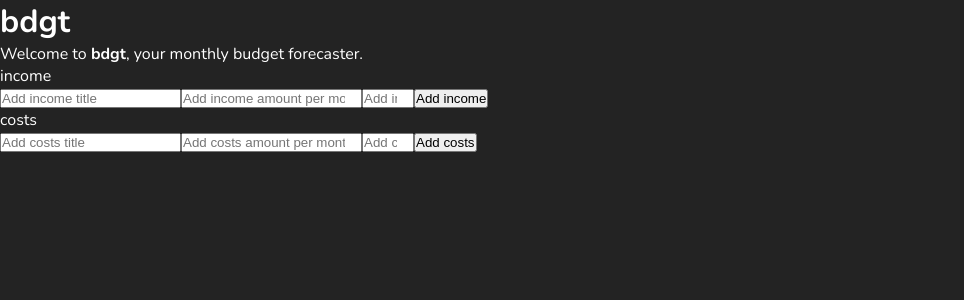
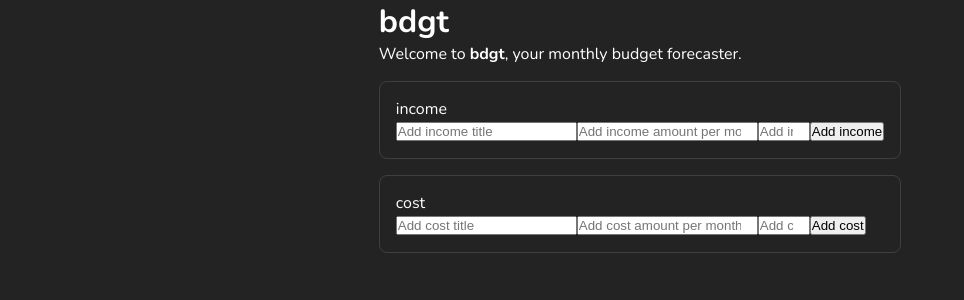
Before and after one commit to robertpauldev/projects, a React (Vite) app in the folder bdgt/: page / in a window 1280 px wide. Shown: the top 300 px of the page, without its empty margins (0-964 px from the left). Built offline with nearby package versions, Linux system fonts and the light colour scheme.

Commit message:
feat: adding `App` style module and improvements

```diff
--- a/bdgt/src/App.tsx
+++ b/bdgt/src/App.tsx
@@ -1,5 +1,6 @@
 import { useState, useEffect, useMemo } from "react";
 import "./App.css";
+import styles from "./app.module.scss";
 import Form from "./components/form/form";
 import Table from "./components/table/table";
 import type { TableEntry } from "./types";
@@ -60,17 +61,23 @@ function App() {
 
   return (
     <>
-      <div>
+      <div className={ styles["app"] }>
+        <div className={ styles["app__wrap"] }>
           <h1>bdgt</h1>
           <div>
             <p>Welcome to <strong>bdgt</strong>, your monthly budget forecaster.</p>
           </div>
 
+          <section className={ styles["app__section"] }>
             <Form formType="income" setFormData={ setIncomeData } />
             <Table tableData={ incomeData } totalValue={ totalIncome } onRemove={ removeIncome } />
+          </section>
 
-        <Form formType="costs" setFormData={ setCostData } />
+          <section className={ styles["app__section"] }>
+            <Form formType="cost" setFormData={ setCostData } />
             <Table tableData={ costData } totalValue={ totalCosts } onRemove={ removeCost } />
+          </section>
+        </div>
       </div>
     </>
   );
--- /dev/null
+++ b/bdgt/src/app.module.scss
@@ -0,0 +1,17 @@
+.app {
+  display: flex;
+  justify-content: center;
+  width: 100vw;
+  height: 100vh;
+
+  &__wrap {
+    max-width: 80vw;
+  }
+
+  &__section {
+    margin-top: 1rem;
+    padding: 1rem;
+    border: 1px solid rgba(255,255,255,.125);
+    border-radius: .5rem;
+  }
+}
```
Lines whose indentation alone changed are shown as unchanged.
